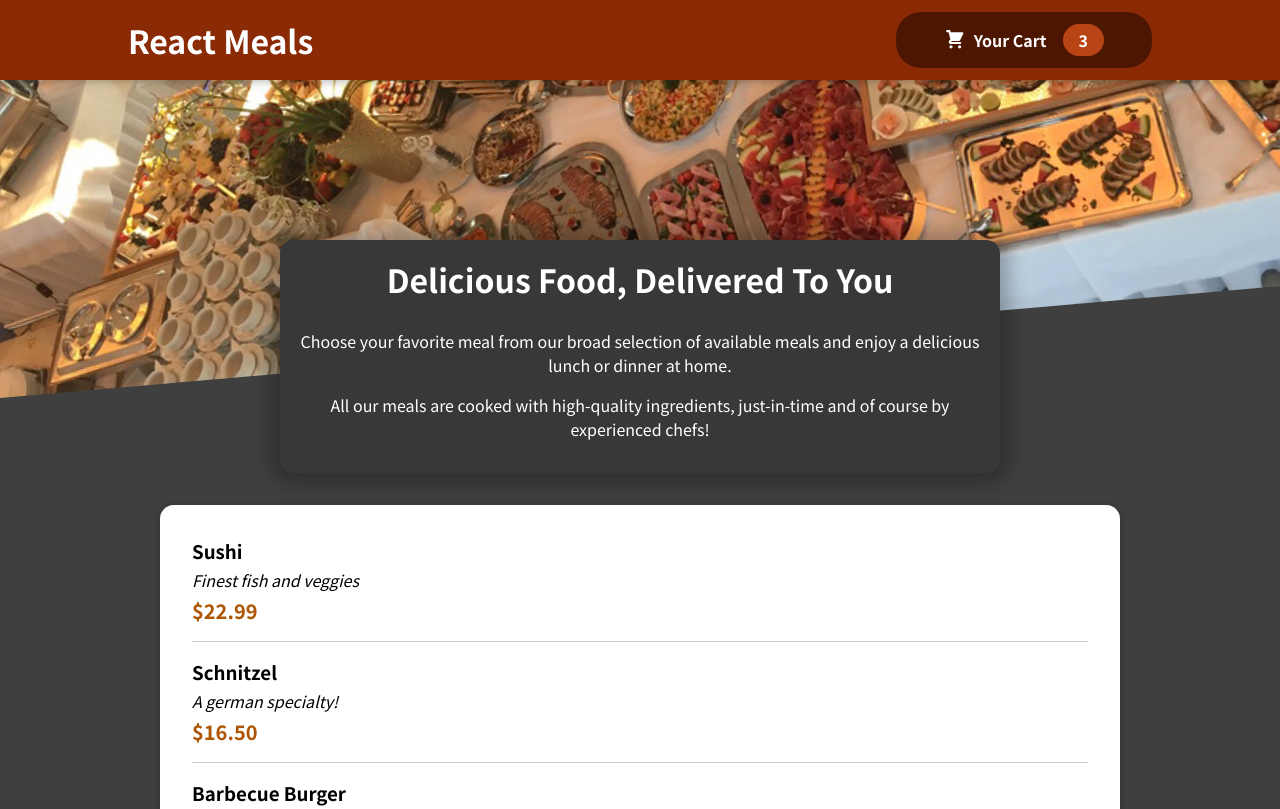
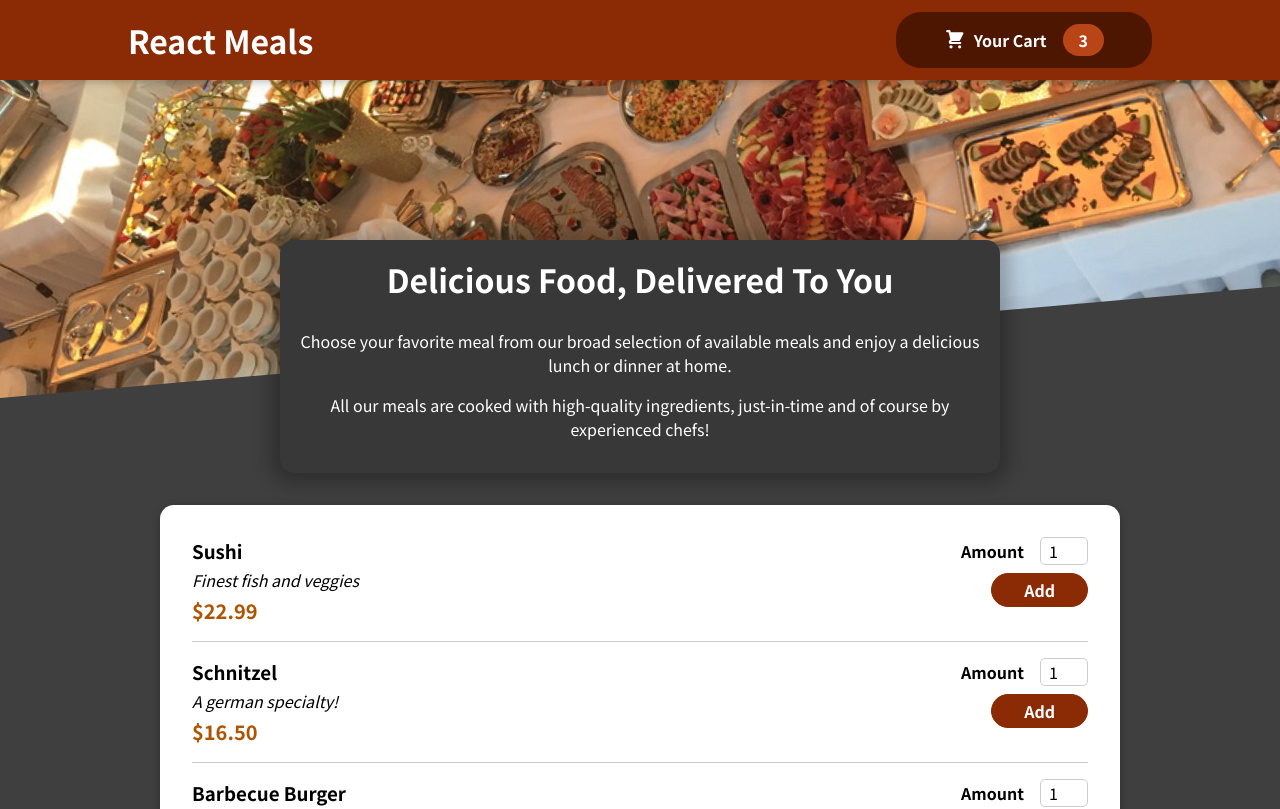
Before and after one commit to TrishalaGhetiya/Restaurant-practice-app, a React (Create React App) app: page / in a window 1280 px wide. Shown: the top 809 px of the page. Built offline with nearby package versions, Linux system fonts and the light colour scheme.

Commit message:
created input form for adding items to cart

```diff
--- a/src/components/Meals/MealItem/MealItem.js
+++ b/src/components/Meals/MealItem/MealItem.js
@@ -1,6 +1,7 @@
 import React from "react";
 
 import classes from './MealItem.module.css';
+import MealItemForm from "./MealItemForm";
 
 const MealItem = (props) => {
     const price = `$${props.price.toFixed(2)}`;
@@ -11,7 +12,9 @@
         <div className={classes.description}>{props.description}</div>
         <div className={classes.price}>{price}</div>
       </div>
-      <div></div>
+      <div>
+        <MealItemForm />
+      </div>
     </li>
   );
 };
--- a/src/components/Meals/MealItem/MealItemForm.js
+++ b/src/components/Meals/MealItem/MealItemForm.js
@@ -0,0 +1,25 @@
+import React from "react";
+
+import classes from "./MealItmForm.module.css";
+import Input from "../../UI/Input";
+
+const MealItemForm = (props) => {
+  return (
+    <form className={classes.form}>
+      <Input
+        label="Amount"
+        input={{
+          type: "text",
+          id: "amount",
+          min: "1",
+          max: "5",
+          step: "1",
+          defaultValue: "1",
+        }}
+      />
+      <button>Add</button>
+    </form>
+  );
+};
+
+export default MealItemForm;
--- /dev/null
+++ b/src/components/Meals/MealItem/MealItmForm.module.css
@@ -0,0 +1,20 @@
+.form {
+    text-align: right;
+  }
+
+  .form button {
+    font: inherit;
+    cursor: pointer;
+    background-color: #8a2b06;
+    border: 1px solid #8a2b06;
+    color: white;
+    padding: 0.25rem 2rem;
+    border-radius: 20px;
+    font-weight: bold;
+  }
+
+  .form button:hover,
+  .form button:active {
+    background-color: #641e03;
+    border-color: #641e03;
+  }
--- /dev/null
+++ b/src/components/UI/Input.js
@@ -0,0 +1,12 @@
+import classes from "./Input.module.css";
+
+const Input = (props) => {
+  return (
+    <div className={classes.input}>
+      <label htmlFor={props.input.id}>{props.label}</label>
+      <input {...props.input} />
+    </div>
+  );
+};
+
+export default Input;
--- /dev/null
+++ b/src/components/UI/Input.module.css
@@ -0,0 +1,18 @@
+.input {
+    display: flex;
+    align-items: center;
+    margin-bottom: 0.5rem;
+  }
+
+  .input label {
+    font-weight: bold;
+    margin-right: 1rem;
+  }
+
+  .input input {
+    width: 3rem;
+    border-radius: 5px;
+    border: 1px solid #ccc;
+    font: inherit;
+    padding-left: 0.5rem;
+  }
```
